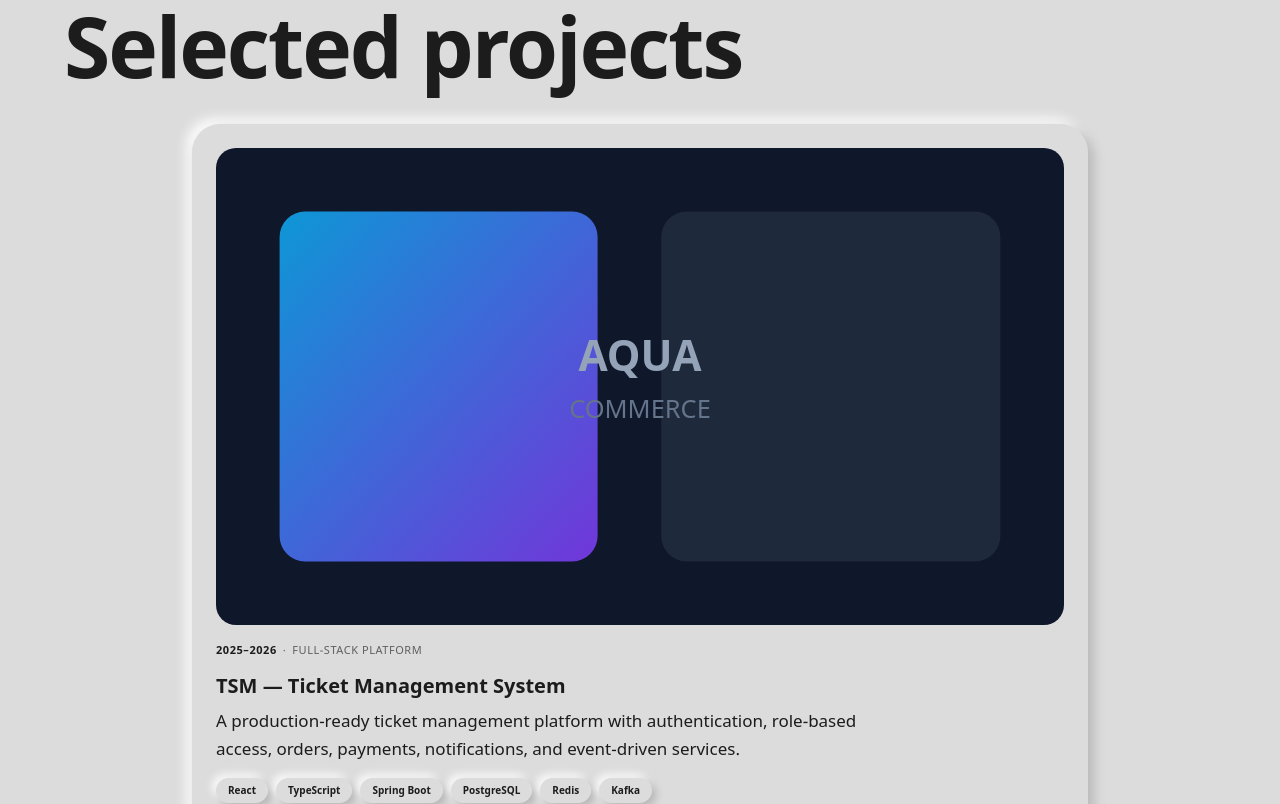
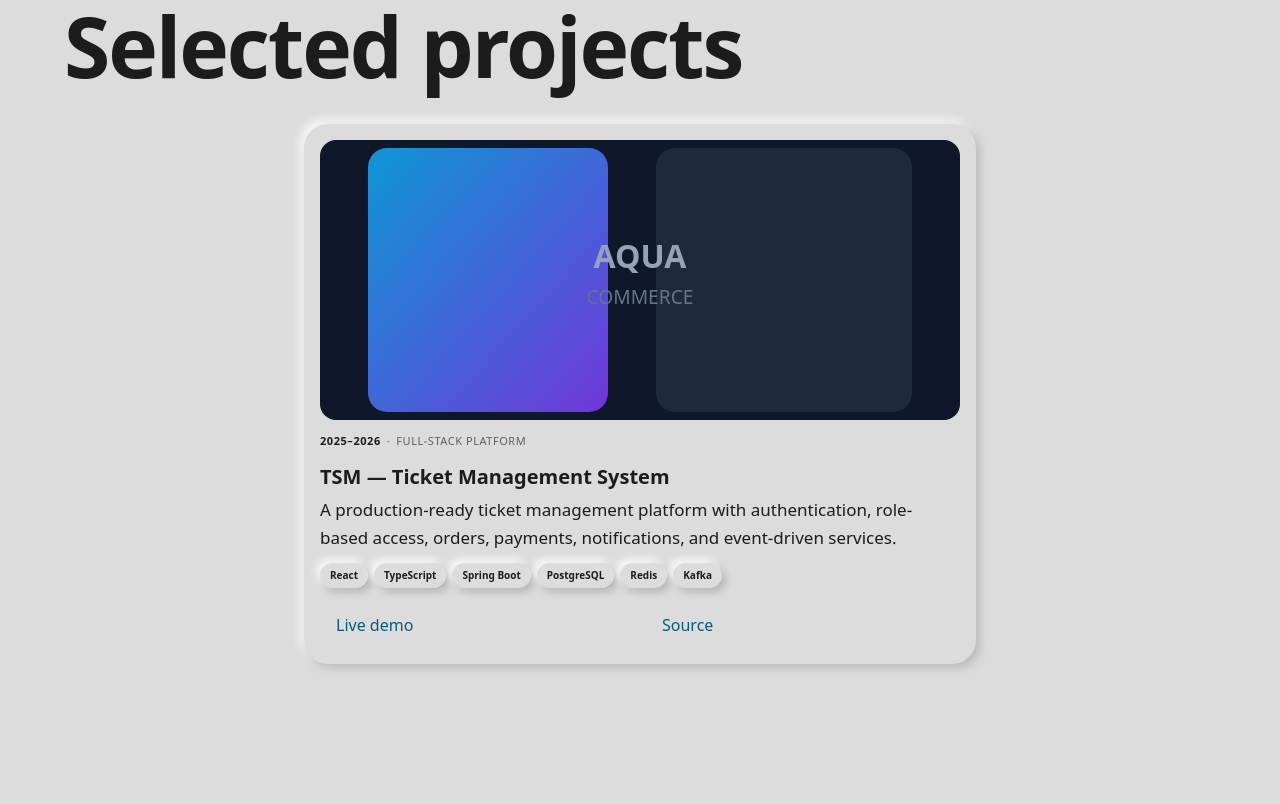
Before and after one commit to yornthanon/myportfolio, a React (Vite) app: page / in a window 1280 px wide. Shown: the part 4200-5004 px from the top of the page. Built offline with nearby package versions, Linux system fonts and the light colour scheme.

Commit message:
Compact TSM project card

```diff
--- a/src/components/sections/Projects.tsx
+++ b/src/components/sections/Projects.tsx
@@ -27,19 +27,19 @@ export function Projects({ embedded = false }: { embedded?: boolean }) {
           </Reveal>
         </div>
 
-        <div className="grid grid-cols-1 gap-6 mt-8 max-w-4xl mx-auto">
+        <div className="grid grid-cols-1 gap-6 mt-8 max-w-2xl mx-auto">
           {projects.map((project) => (
             <motion.div
               key={project.title}
               initial={{ opacity: 0, y: 30 }}
               animate={{ opacity: 1, y: 0 }}
               transition={{ duration: 0.6, ease: [0.22, 1, 0.36, 1] }}
-              className="w-full rounded-[28px] p-4 sm:p-6 bg-[var(--bg)] shadow-[6px_6px_12px_#b9b9b9,_-6px_-6px_12px_#fbfbfb] border-none transition-all duration-200"
+              className="w-full rounded-[24px] p-3 sm:p-4 bg-[var(--bg)] shadow-[4px_4px_10px_#b9b9b9,_-4px_-4px_10px_#fbfbfb] border-none transition-all duration-200"
             >
               <img
                 src={project.image}
                 alt={project.title}
-                className="w-full aspect-[16/9] object-cover rounded-[20px] mb-4"
+                className="w-full aspect-[16/7] object-cover rounded-[16px] mb-3"
                 loading="lazy"
               />
               <div className="flex items-center gap-1.5 mb-3">
@@ -51,15 +51,15 @@ export function Projects({ embedded = false }: { embedded?: boolean }) {
                   {project.category}
                 </span>
               </div>
-              <h3 className="text-xl font-bold text-[var(--text)] mb-2 leading-snug">
+              <h3 className="text-lg sm:text-xl font-bold text-[var(--text)] mb-1.5 leading-snug">
                 {project.title}
               </h3>
-              <p className="text-sm text-[var(--muted)] leading-relaxed mb-4">
+              <p className="text-sm text-[var(--muted)] leading-relaxed mb-3">
                 {project.description}
               </p>
-              <div className="flex flex-wrap gap-2 mb-6">
+              <div className="flex flex-wrap gap-1.5 mb-4">
                 {project.tech.map((tech) => (
-                  <Pill key={tech} active className="px-3 py-1 text-[10px] font-semibold text-ink shadow-pressed whitespace-nowrap">
+                  <Pill key={tech} active className="px-2.5 py-1 text-[10px] font-semibold text-ink shadow-pressed whitespace-nowrap">
                     {tech}
                   </Pill>
                 ))}
```
